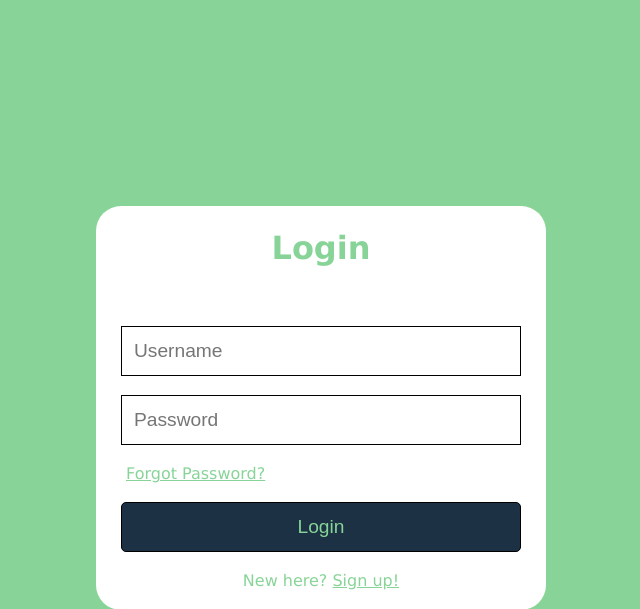
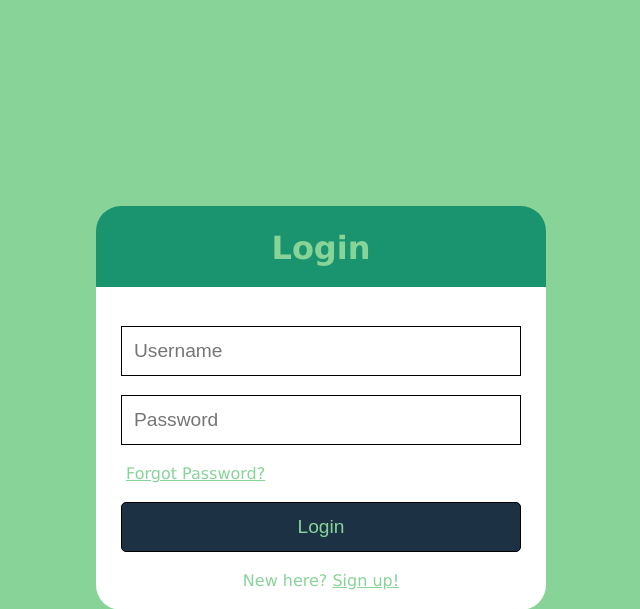
Before and after one commit to venajustin/OnlineFoodStore, a PHP site: page /templates/login.html in a window 1280 px wide. Shown: the top 609 px of the page, without its empty margins (319-959 px from the left). Run offline with PHP 8.4, Linux system fonts and the light colour scheme.

Commit message:
updated login box design

```diff
--- a/templates/style.css
+++ b/templates/style.css
@@ -171,6 +171,7 @@ img {
 
 .card {
 	background-color: white;
+	background: linear-gradient(180deg, #1a936f 20%, white 20%);
 	width: max(450px);
 	height: auto;
 	margin: auto;
```
Also changed, not shown: templates/login.html (+4 -3 lines).
